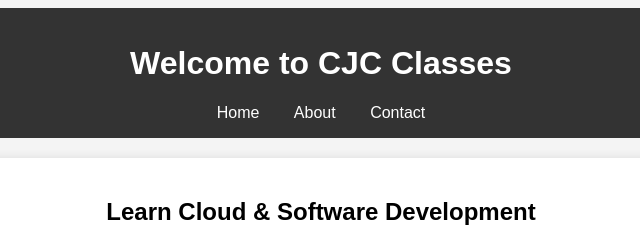
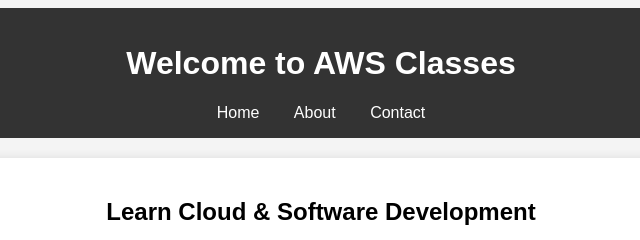
Before and after one commit to omkaringawale/Jenkinsapp, a plain HTML site: page index.html in a window 1280 px wide. Shown: the top 240 px of the page, 319-959 px from the left. Drawn offline with Linux system fonts and the light colour scheme.

Commit message:
second commit

```diff
--- a/index.html
+++ b/index.html
@@ -3,12 +3,12 @@
 <head>
     <meta charset="UTF-8">
     <meta name="viewport" content="width=device-width, initial-scale=1.0">
-    <title>Home - CJC Classes</title>
+    <title>Home - AWS Classes</title>
     <link rel="stylesheet" href="style.css">
 </head>
 <body>
     <header>
-        <h1>Welcome to CJC Classes</h1>
+        <h1>Welcome to AWS Classes</h1>
         <nav>
             <a href="index.html">Home</a>
             <a href="about.html">About</a>
```
